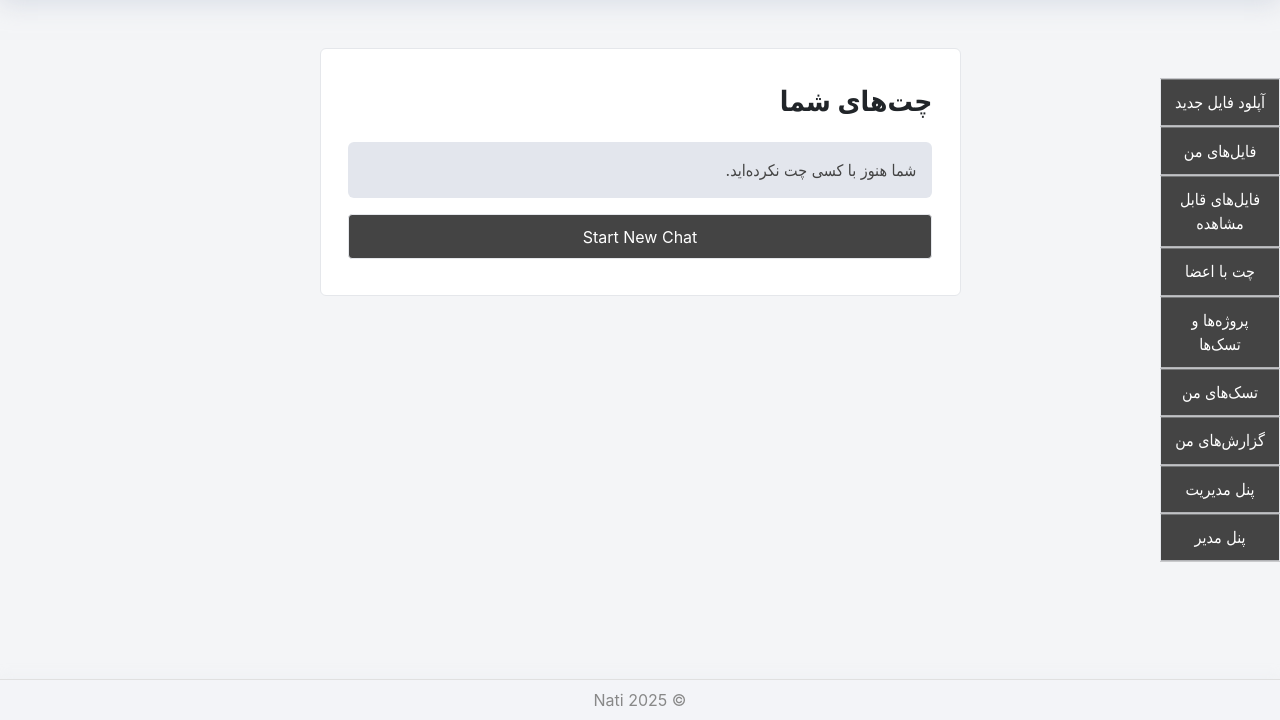
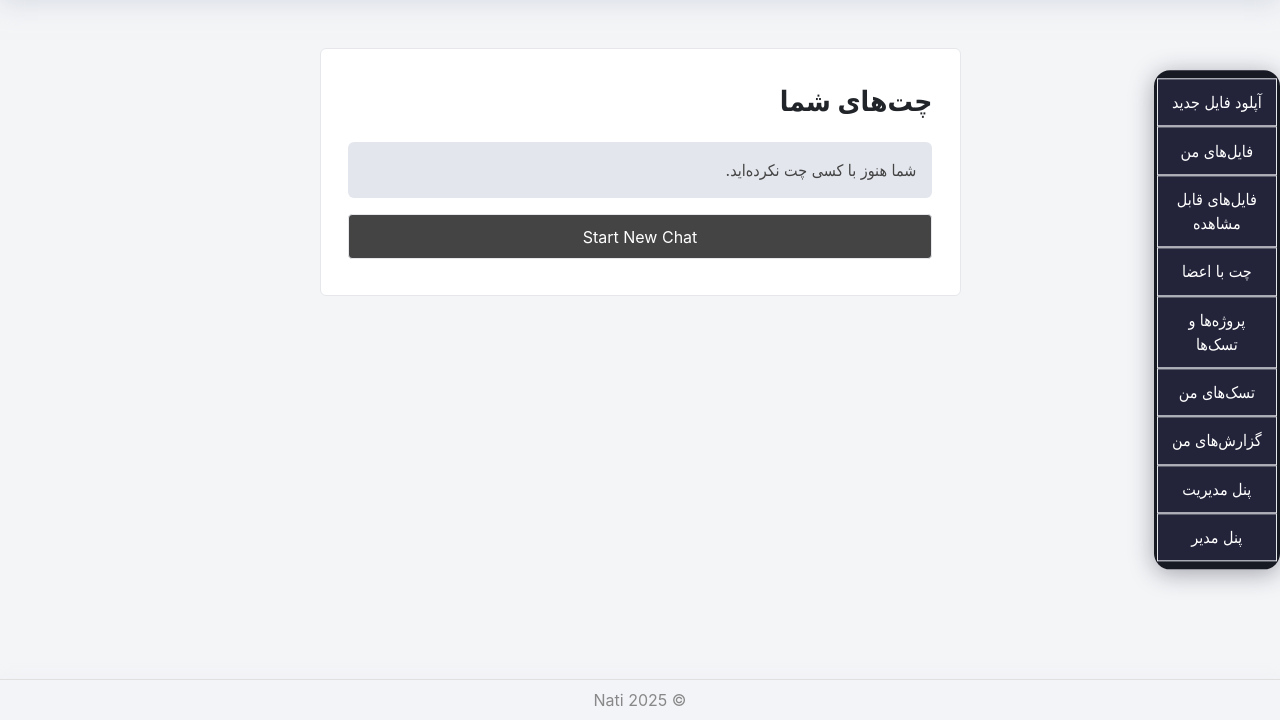
Before and after one commit to Fazelinoo/nati-main-db-2, a Django app: page /chats/ in a window 1280 px wide. Shown: the part 80-800 px from the top of the page. Run offline with Django 4.2, Linux system fonts and the light colour scheme; the visitor is signed in with stand-in values (Sample User, id 1); data comes from the database, SQL or seed files in the repository; data that the repository does not hold is empty.

Commit message:
main page

```diff
--- a/core/templates/core/base.html
+++ b/core/templates/core/base.html
@@ -376,10 +376,10 @@
         align-items: flex-end;
         gap: 0;
         z-index: 1000;
-        background: none;
-        box-shadow: none;
-        border-radius: 0;
-        padding: 0;
+        background: #181a23 !important;
+        box-shadow: 0 4px 24px #23243a66;
+        border-radius: 16px;
+        padding: 0.5rem 0.2rem;
         min-width: unset;
     }
     .vertical-actions a {
@@ -390,7 +390,15 @@
         font-size: 1rem !important;
         padding: 0.7rem 0.7rem !important;
         box-shadow: none !important;
-        border-top: 1.5px solid #e5e7eb;
+        border-top: 1.5px solid #23243a;
+        background: #23243a !important;
+        color: #fff !important;
+        transition: background 0.2s;
+        text-align: center;
+    }
+    .vertical-actions a:hover {
+        background: #10111a !important;
+        color: #5edfff !important;
     }
     .vertical-actions a:first-child {
         border-top: none;
```
